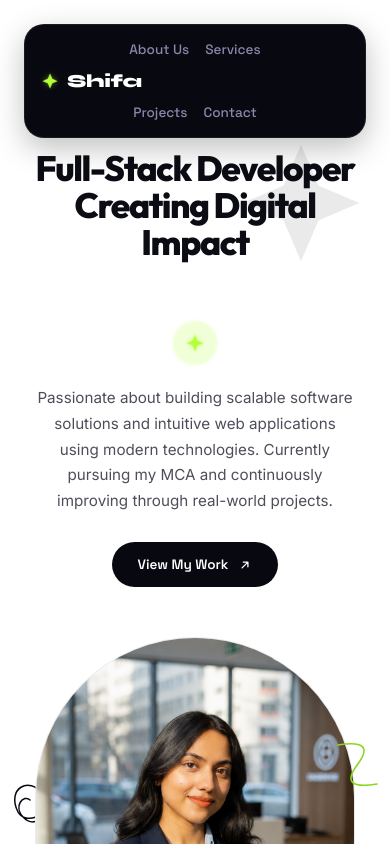
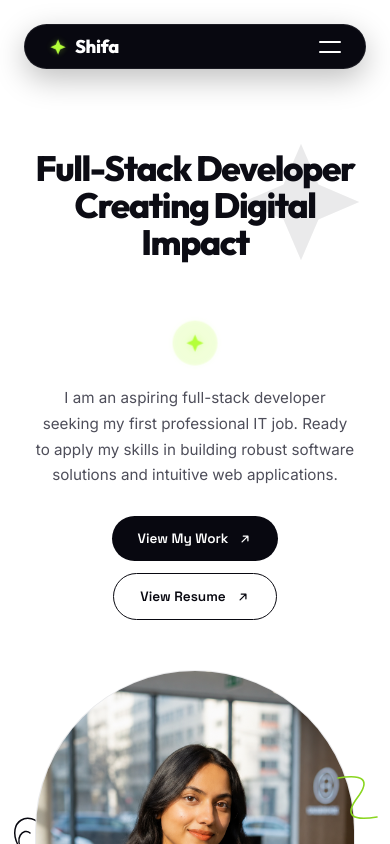
Before and after one commit to tush-art18/ss-porfolio, a React (Vite) app: page / in a window 390 px wide. Shown: the top 844 px of the page. Built offline with nearby package versions, Linux system fonts and the light colour scheme.

Commit message:
section changed

```diff
--- a/src/App.css
+++ b/src/App.css
@@ -25,7 +25,7 @@
   --ease:     cubic-bezier(0.19, 0.87, 0.24, 1);
   --ease-out: cubic-bezier(0.0, 0.0, 0.2, 1);
 
-  --font-display: 'Syne', sans-serif;
+  --font-display: 'Outfit', sans-serif;
   --font-body:    'Inter', sans-serif;
   --font-ui:      'Space Grotesk', sans-serif;
   --font-mono:    'JetBrains Mono', monospace;
@@ -196,18 +196,144 @@ img, svg { display: block; }
   100% { transform: scale(1.1); filter: drop-shadow(0 0 8px rgba(180, 255, 57, 0.7)); }
 }
 
+/* Desktop / Mobile utility classes */
+.desktop-only {
+  display: flex !important;
+}
+.mobile-only {
+  display: none !important;
+}
+
 @media (max-width: 768px) {
+  .desktop-only {
+    display: none !important;
+  }
+  .mobile-only {
+    display: flex !important;
+  }
   .nav-pillbar {
-    grid-template-columns: 1fr;
-    border-radius: 20px;
-    padding: 16px;
-    gap: 12px;
-    text-align: center;
-  }
-  .nav-group-left, .nav-group-right {
-    justify-content: center;
-    gap: 16px;
-  }
+    display: flex !important;
+    justify-content: space-between;
+    align-items: center;
+    border-radius: 100px;
+    padding: 10px 24px;
+    grid-template-columns: none;
+    gap: 0;
+  }
+  .nav-pillbar.scrolled {
+    transform: translateX(-50%);
+    left: 50%;
+    width: calc(100% - 48px);
+  }
+}
+
+/* Hamburger button */
+.nav-hamburger {
+  background: transparent;
+  border: none;
+  cursor: pointer;
+  display: flex;
+  flex-direction: column;
+  justify-content: space-between;
+  width: 22px;
+  height: 12px;
+  padding: 0;
+  z-index: 110;
+  outline: none;
+}
+.hamburger-line {
+  width: 100%;
+  height: 2px;
+  background-color: #ffffff;
+  transition: transform 0.3s var(--ease), opacity 0.3s var(--ease), background-color 0.3s;
+  border-radius: 2px;
+}
+.hamburger-line.open:nth-child(1) {
+  transform: translateY(5px) rotate(45deg);
+  background-color: var(--lime);
+}
+.hamburger-line.open:nth-child(2) {
+  transform: translateY(-5px) rotate(-45deg);
+  background-color: var(--lime);
+}
+
+/* Fullscreen Menu Drawer */
+.nav-drawer {
+  position: fixed;
+  inset: 0;
+  background: rgba(8, 8, 16, 0.98);
+  backdrop-filter: blur(20px);
+  z-index: 95;
+  display: flex;
+  align-items: center;
+  justify-content: center;
+  opacity: 0;
+  pointer-events: none;
+  transition: opacity 0.4s var(--ease);
+}
+.nav-drawer.open {
+  opacity: 1;
+  pointer-events: auto;
+}
+.nav-drawer-content {
+  display: flex;
+  flex-direction: column;
+  align-items: center;
+  justify-content: space-between;
+  height: 100%;
+  width: 100%;
+  max-width: 480px;
+  padding: 120px 40px 60px;
+}
+.nav-drawer-links {
+  display: flex;
+  flex-direction: column;
+  align-items: center;
+  gap: 32px;
+  margin-top: 40px;
+}
+.nav-drawer-link {
+  font-family: var(--font-display);
+  font-size: 2.2rem;
+  font-weight: 800;
+  color: #ffffff;
+  text-decoration: none;
+  text-transform: uppercase;
+  letter-spacing: -0.02em;
+  transition: color 0.3s, transform 0.3s;
+}
+.nav-drawer-link:hover {
+  color: var(--lime);
+  transform: scale(1.05);
+}
+.nav-drawer-footer {
+  display: flex;
+  flex-direction: column;
+  align-items: center;
+  gap: 24px;
+  width: 100%;
+  border-top: 1px solid rgba(255, 255, 255, 0.08);
+  padding-top: 32px;
+}
+.nav-drawer-socials {
+  display: flex;
+  gap: 16px;
+}
+.nav-drawer-social {
+  width: 40px;
+  height: 40px;
+  border-radius: 50%;
+  border: 1px solid rgba(255, 255, 255, 0.1);
+  display: flex;
+  align-items: center;
+  justify-content: center;
+  color: var(--text-dim);
+  transition: color 0.3s, border-color 0.3s, background 0.3s;
+}
+.nav-drawer-social:hover {
+  color: #ffffff;
+  border-color: rgba(255, 255, 255, 0.25);
+  background: rgba(255, 255, 255, 0.05);
 }
 
 /* ==============================
@@ -328,6 +454,37 @@ img, svg { display: block; }
 .hero-black-btn:hover {
   transform: translateY(-3px);
   box-shadow: 0 10px 24px rgba(8, 8, 16, 0.25);
+}
+.hero-outline-btn {
+  display: inline-flex;
+  align-items: center;
+  gap: 10px;
+  background: transparent;
+  color: #080810;
+  font-family: var(--font-ui);
+  font-size: 0.85rem;
+  font-weight: 600;
+  padding: 14px 26px;
+  border-radius: 100px;
+  border: 1.5px solid #080810;
+  cursor: pointer;
+  text-decoration: none;
+  transition: transform 0.3s var(--ease), background 0.3s, color 0.3s;
+}
+.hero-outline-btn:hover {
+  transform: translateY(-3px);
+  background: #080810;
+  color: #ffffff;
+}
+.hero-button-group {
+  display: flex;
+  gap: 12px;
+  flex-wrap: wrap;
+}
+@media (max-width: 1024px) {
+  .hero-button-group {
+    justify-content: center;
+  }
 }
 
 /* Center Column (Avatar) */
@@ -1588,7 +1745,7 @@ img, svg { display: block; }
   justify-content: center;
 }
 .flt-display-name {
-  font-family: var(--font-display);
+  font-family: 'Syne', sans-serif;
   font-size: clamp(3rem, 10vw, 10rem);
   font-weight: 800;
   line-height: 1.05;
@@ -1651,30 +1808,38 @@ img, svg { display: block; }
   color: var(--text-muted);
   letter-spacing: 0.04em;
 }
-.flt-social-row {
-  display: flex;
-  align-items: center;
-  gap: 6px;
-}
-.flt-social-link {
+/* Spotlight contacts links */
+.flt-contacts-spotlight {
+  display: flex;
+  justify-content: center;
+  gap: 16px;
+  margin-top: 36px;
+  flex-wrap: wrap;
+  width: 100%;
+}
+.flt-spotlight-btn {
   display: inline-flex;
   align-items: center;
-  gap: 6px;
-  font-family: var(--font-ui);
-  font-size: 0.78rem;
-  font-weight: 500;
-  color: var(--text-muted);
-  padding: 8px 14px;
+  gap: 10px;
+  font-family: var(--font-ui);
+  font-size: 0.92rem;
+  font-weight: 700;
+  color: #ffffff;
+  padding: 14px 28px;
   border-radius: 100px;
-  border: 1px solid var(--border);
-  transition: color 0.3s, border-color 0.3s, background 0.3s;
+  background: rgba(255, 255, 255, 0.03);
+  border: 1px solid rgba(255, 255, 255, 0.08);
+  transition: all 0.3s var(--ease);
   text-decoration: none;
 }
-.flt-social-link:hover {
-  color: #ffffff;
-  border-color: rgba(255,255,255,0.2);
-  background: rgba(255,255,255,0.04);
-}
+.flt-spotlight-btn:hover {
+  background: var(--lime);
+  color: #080810;
+  border-color: var(--lime);
+  transform: translateY(-3px);
+  box-shadow: 0 10px 24px rgba(180, 255, 57, 0.25);
+}
+
 .flt-scroll-top {
   font-family: var(--font-ui);
   font-size: 0.78rem;
@@ -1696,12 +1861,27 @@ img, svg { display: block; }
 
 @media (max-width: 640px) {
   .flt-display-name {
-    font-size: clamp(3rem, 16vw, 6rem);
-    flex-wrap: wrap;
-    white-space: normal;
+    font-size: clamp(2rem, 11vw, 4.5rem) !important;
+    flex-direction: column;
+    align-items: center;
+    gap: 8px;
+  }
+  .flt-name-separator {
+    display: none;
+  }
+  .flt-contacts-spotlight {
+    flex-direction: column;
+    align-items: stretch;
+    gap: 12px;
+    padding: 0 20px;
+  }
+  .flt-spotlight-btn {
+    justify-content: center;
   }
   .flt-bottom-bar {
     flex-direction: column;
-    align-items: flex-start;
-  }
-}
+    align-items: center;
+    text-align: center;
+    gap: 16px;
+  }
+}
--- a/src/App.jsx
+++ b/src/App.jsx
@@ -35,6 +35,7 @@ export default function App() {
   const [navHidden, setNavHidden]     = useState(false)
   const [lastY, setLastY]             = useState(0)
   const [heroVisible, setHeroVisible] = useState(false)
+  const [mobileMenuOpen, setMobileMenuOpen] = useState(false)
 
   /* NAV SCROLL BEHAVIOUR */
   useEffect(() => {
@@ -80,8 +81,8 @@ export default function App() {
     <>
       {/* ──────────────── NAV ──────────────── */}
       <div className="nav-pill-container">
-        <header className={`nav-pillbar ${navScrolled ? 'scrolled' : ''} ${navHidden ? 'hidden' : ''}`}>
-          <div className="nav-group-left">
+        <header className={`nav-pillbar ${navScrolled ? 'scrolled' : ''} ${navHidden ? 'hidden' : ''} ${mobileMenuOpen ? 'menu-open' : ''}`}>
+          <div className="nav-group-left desktop-only">
             <a href="#about" className="nav-link-item">About Us</a>
             <a href="#services" className="nav-link-item">Services</a>
           </div>
@@ -93,11 +94,43 @@ export default function App() {
             </span>
             <span className="logo-text">Shifa</span>
           </div>
-          <div className="nav-group-right">
+          <div className="nav-group-right desktop-only">
             <a href="#work" className="nav-link-item">Projects</a>
             <a href="#contact" className="nav-link-item">Contact</a>
           </div>
+          <button
+            className="nav-hamburger mobile-only"
+            onClick={() => setMobileMenuOpen(!mobileMenuOpen)}
+            aria-label="Toggle menu"
+          >
+            <span className={`hamburger-line ${mobileMenuOpen ? 'open' : ''}`} />
+            <span className={`hamburger-line ${mobileMenuOpen ? 'open' : ''}`} />
+          </button>
         </header>
+      </div>
+
+      {/* Mobile Drawer Overlay */}
+      <div className={`nav-drawer ${mobileMenuOpen ? 'open' : ''}`}>
+        <div className="nav-drawer-content">
+          <nav className="nav-drawer-links">
+            <a href="#about" className="nav-drawer-link" onClick={() => setMobileMenuOpen(false)}>About Us</a>
+            <a href="#services" className="nav-drawer-link" onClick={() => setMobileMenuOpen(false)}>Services</a>
+            <a href="#work" className="nav-drawer-link" onClick={() => setMobileMenuOpen(false)}>Projects</a>
+            <a href="#contact" className="nav-drawer-link" onClick={() => setMobileMenuOpen(false)}>Contact</a>
+          </nav>
+
+          <div className="nav-drawer-footer">
+            <span className="flt-avail-badge">
+              <span className="flt-avail-dot" />
+              Open to work
+            </span>
+            <div className="nav-drawer-socials">
+              <a href="mailto:shifashikalgar111213@gmail.com" className="nav-drawer-social"><MailIcon /></a>
+              <a href="https://github.com/shifa1112" target="_blank" className="nav-drawer-social"><GithubIcon /></a>
+              <a href="https://www.linkedin.com/in/shifa-shikalgar-49b116349" target="_blank" className="nav-drawer-social"><LinkedinIcon /></a>
+            </div>
+          </div>
+        </div>
       </div>
 
       <main>
@@ -122,8 +155,9 @@ export default function App() {
                   </svg>
                 </div>
                  <p className="hero-left-text">
-                  Passionate about building scalable software solutions and intuitive web applications using modern technologies. Currently pursuing my MCA and continuously improving through real-world projects.
+                  I am an aspiring full-stack developer seeking my first professional IT job. Ready to apply my skills in building robust software solutions and intuitive web applications.
                 </p>
+                <div className="hero-button-group">
                   <button
                     className="hero-black-btn"
                     onClick={() => document.getElementById('work')?.scrollIntoView({ behavior: 'smooth' })}
@@ -131,6 +165,16 @@ export default function App() {
                     View My Work
                     <ArrowUpRight size={14} />
                   </button>
+                  <a
+                    href="/resume.pdf"
+                    target="_blank"
+                    rel="noopener noreferrer"
+                    className="hero-outline-btn"
+                  >
+                    View Resume
+                    <ArrowUpRight size={14} />
+                  </a>
+                </div>
               </div>
 
               {/* CENTER COLUMN (Avatar) */}
@@ -271,9 +315,20 @@ export default function App() {
                   </div>
                 </div>
 
-                <a href="mailto:shifa@example.com" className="ah-cta-link reveal" style={{ '--delay': 280 }}>
+                <div style={{ display: 'flex', gap: '24px', alignItems: 'center', flexWrap: 'wrap' }}>
+                  <a href="" className="ah-cta-link reveal" style={{ '--delay': 280 }}>
                     Hire Me <ArrowUpRight size={14} />
                   </a>
+                  <a
+                    href="/resume.pdf"
+                    target="_blank"
+                    rel="noopener noreferrer"
+                    className="ah-cta-link reveal"
+                    style={{ '--delay': 320 }}
+                  >
+                    View Resume <ArrowUpRight size={14} />
+                  </a>
+                </div>
               </div>
             </div>
           </div>
@@ -448,7 +503,7 @@ export default function App() {
                   Whether you need a full-stack build, a design-to-code conversion, or just want to talk shop — I'm all ears.
                 </p>
                 <div className="cta-p-actions">
-                  <a href="mailto:shifa@example.com" className="cta-p-btn-primary">
+                  <a href="mailto:shifashikalgar111213@gmail.com" className="cta-p-btn-primary">
                     <MailIcon /> Write to me
                   </a>
                   <a href="#work" className="cta-p-btn-ghost">
@@ -482,6 +537,19 @@ export default function App() {
             <span className="flt-name-shikalgar">Shikalgar</span>
           </div>
           <div className="flt-display-role">Full-Stack Engineer &amp; Designer</div>
+
+          {/* Spotlight contacts links */}
+          <div className="flt-contacts-spotlight">
+            <a href="mailto:shifashikalgar111213@gmail.com" className="flt-spotlight-btn mail">
+              <MailIcon /> shifashikalgar111213@gmail.com
+            </a>
+            <a href="https://github.com/shifa1112" target="_blank" className="flt-spotlight-btn github">
+              <GithubIcon /> GitHub
+            </a>
+            <a href="https://www.linkedin.com/in/shifa-shikalgar-49b116349" target="_blank" className="flt-spotlight-btn linkedin">
+              <LinkedinIcon /> LinkedIn
+            </a>
+          </div>
         </div>
 
         {/* Divider */}
@@ -491,18 +559,6 @@ export default function App() {
         <div className="container">
           <div className="flt-bottom-bar">
             <span className="flt-copy">© 2026 Shifa Shikalgar — All rights reserved.</span>
-
-            <div className="flt-social-row">
-              <a href="mailto:shifa@example.com" className="flt-social-link">
-                <MailIcon /> Email
-              </a>
-              <a href="#" className="flt-social-link">
-                <GithubIcon /> GitHub
-              </a>
-              <a href="#" className="flt-social-link">
-                <LinkedinIcon /> LinkedIn
-              </a>
-            </div>
 
             <button
               className="flt-scroll-top"
```
Also changed, not shown: 1 other file (tests, documents, lock files or other folders). Lines whose indentation alone changed are shown as unchanged.
